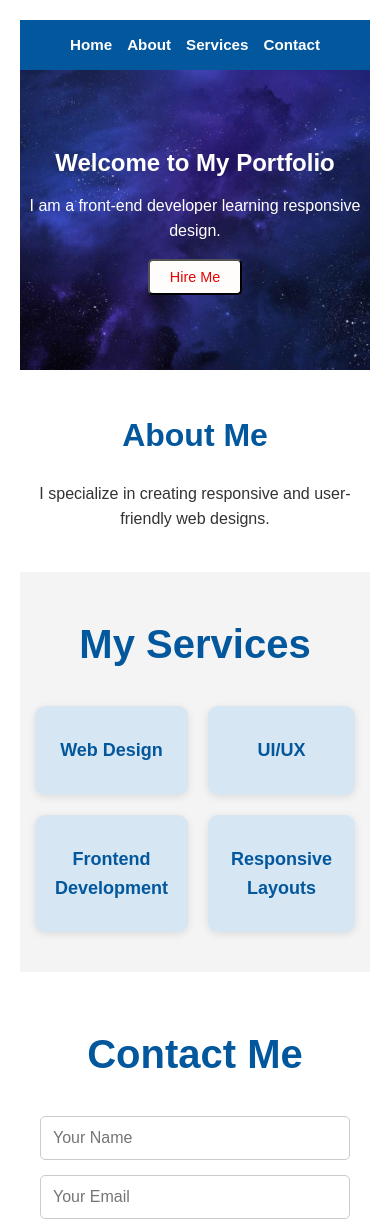
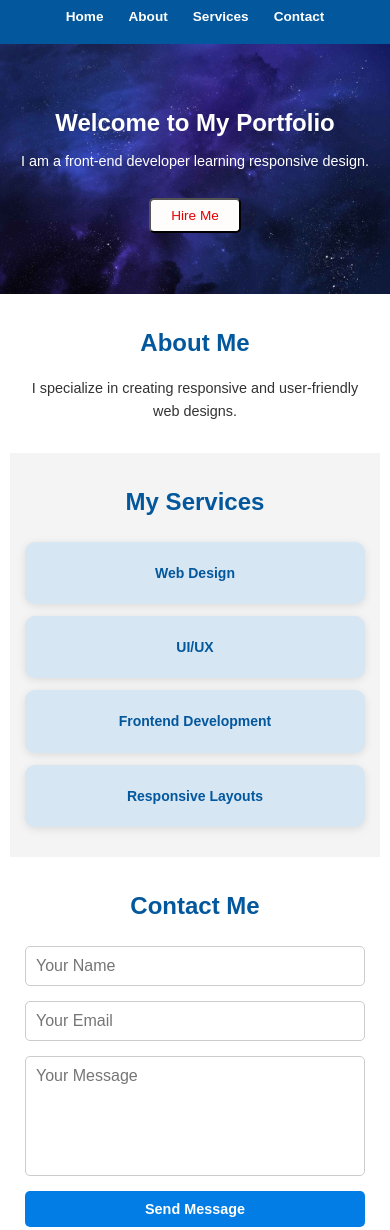
Before and after one commit to Muqs-20/Media-quieries, a plain HTML site: page index.html in a window 390 px wide. Shown: the top 1230 px of the page. Drawn offline with Linux system fonts and the light colour scheme.

Commit message:
responsive query for mobile devices

```diff
--- a/styles.css
+++ b/styles.css
@@ -256,4 +256,163 @@ footer p {
     .services{
         padding: 40px 15px;
     }
+    .sec-title{
+        font-size: 2rem;
+        margin-bottom: 25px;
+    }
+    .service-grid{
+        grid-template-columns: repeat(2fr);
+        gap: 15px;
+    }
+    .card{
+        font-size: 16px;
+        padding: 25px 15px;
+    }
+    .contact{
+        padding: 40px 15px;
+    }
+     .contact h2 {
+        font-size: 2rem;
+    }
+
+    .contact form {
+        max-width: 100%;
+    }
+
+    .contact input,
+    .contact textarea {
+        padding: 10px;
+        font-size: 1rem;
+    }
+
+    .contact button {
+        padding: 10px;
+    }
+
+    footer {
+        padding: 15px;
+        margin-top: 30px;
+    }
+
+    footer p {
+        font-size: 0.95rem;
+    }
 }
+
+/* Mobile (576px and below) */
+@media (max-width: 576px) {
+    body {
+        padding: 10px;
+    }
+
+    header {
+        padding: 10px 15px;
+        margin: -20px -20px 0 -20px;
+    }
+
+    nav ul {
+        display: flex;
+        flex-direction: row;
+        gap: 5px;
+        padding: 0;
+        flex-wrap: wrap;
+        justify-content: center;
+    }
+
+    nav li {
+        width: auto;
+    }
+
+    nav a {
+        display: inline-block;
+        padding: 6px 10px;
+        text-align: center;
+        font-size: 0.85rem;
+    }
+
+    .hero {
+        height: 250px;
+        margin: 0 -10px;
+    }
+
+    .hero h1 {
+        font-size: 1.5rem;
+        margin-bottom: 8px;
+    }
+
+    .hero p {
+        font-size: 0.9rem;
+        margin-bottom: 10px;
+    }
+
+    .btn-hero {
+        padding: 8px 20px;
+        font-size: 0.85rem;
+    }
+
+    .about {
+        padding: 30px 15px;
+    }
+
+    .about h2 {
+        font-size: 1.5rem;
+        margin-bottom: 15px;
+    }
+
+    .about p {
+        font-size: 0.9rem;
+        max-width: 100%;
+    }
+
+    .services {
+        padding: 30px 15px;
+    }
+
+    .sec-title {
+        font-size: 1.5rem;
+        margin-bottom: 20px;
+    }
+
+    .service-grid {
+        grid-template-columns: 1fr;
+        gap: 12px;
+    }
+
+    .card {
+        font-size: 14px;
+        padding: 20px;
+    }
+
+    .contact {
+        padding: 30px 15px;
+    }
+
+    .contact h2 {
+        font-size: 1.5rem;
+        margin-bottom: 20px;
+    }
+
+    .contact form {
+        max-width: 100%;
+    }
+
+    .contact input,
+    .contact textarea {
+        padding: 10px;
+        font-size: 16px;
+    }
+
+    .contact button {
+        padding: 10px;
+        font-size: 0.9rem;
+    }
+
+    footer {
+        padding: 15px 10px;
+        margin-top: 20px;
+    }
+
+    footer p {
+        font-size: 0.85rem;
+    }
+}
```
